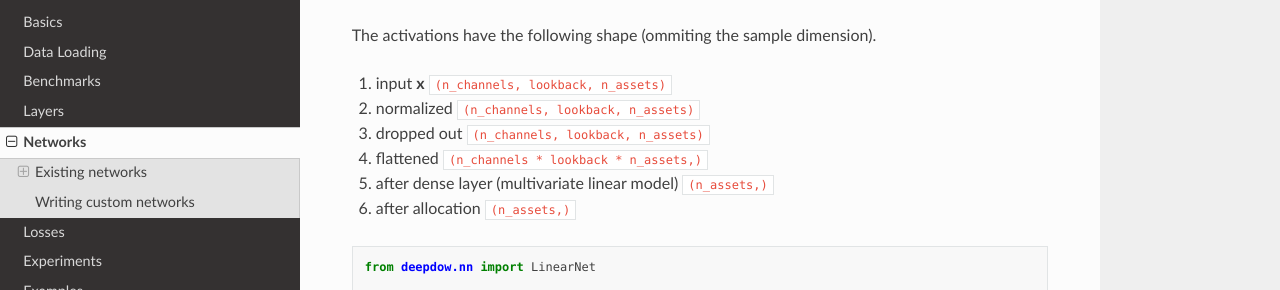
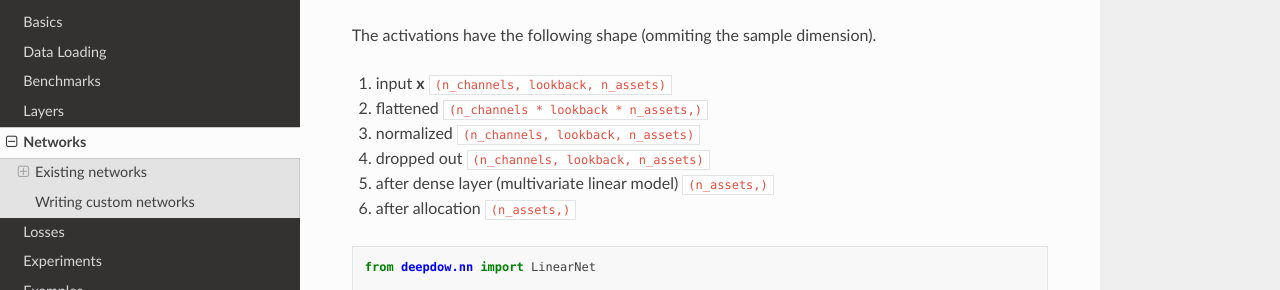
Before and after one commit to jankrepl/deepdow, a Sphinx documentation site: the page built from docs/source/networks.rst, in a window 1280 px wide and 900 px high, scrolled down 3275 px. Shown: the part 159-449 px from the top of the window. Built offline with Sphinx 7.4.7 and the Read the Docs theme 2.0.0, drawn with Linux system fonts in a browser that asks for light colours.

```diff
--- a/docs/source/networks.rst
+++ b/docs/source/networks.rst
@@ -163,9 +163,9 @@
 The activations have the following shape (ommiting the sample dimension).
 
 1. input **x** :code:`(n_channels, lookback, n_assets)`
-2. normalized :code:`(n_channels, lookback, n_assets)`
-3. dropped out :code:`(n_channels, lookback, n_assets)`
-4. flattened :code:`(n_channels * lookback * n_assets,)`
+2. flattened :code:`(n_channels * lookback * n_assets,)`
+3. normalized :code:`(n_channels, lookback, n_assets)`
+4. dropped out :code:`(n_channels, lookback, n_assets)`
 5. after dense layer (multivariate linear model) :code:`(n_assets,)`
 6. after allocation :code:`(n_assets,)`
 
```
Also changed, not shown: 1 other file.
